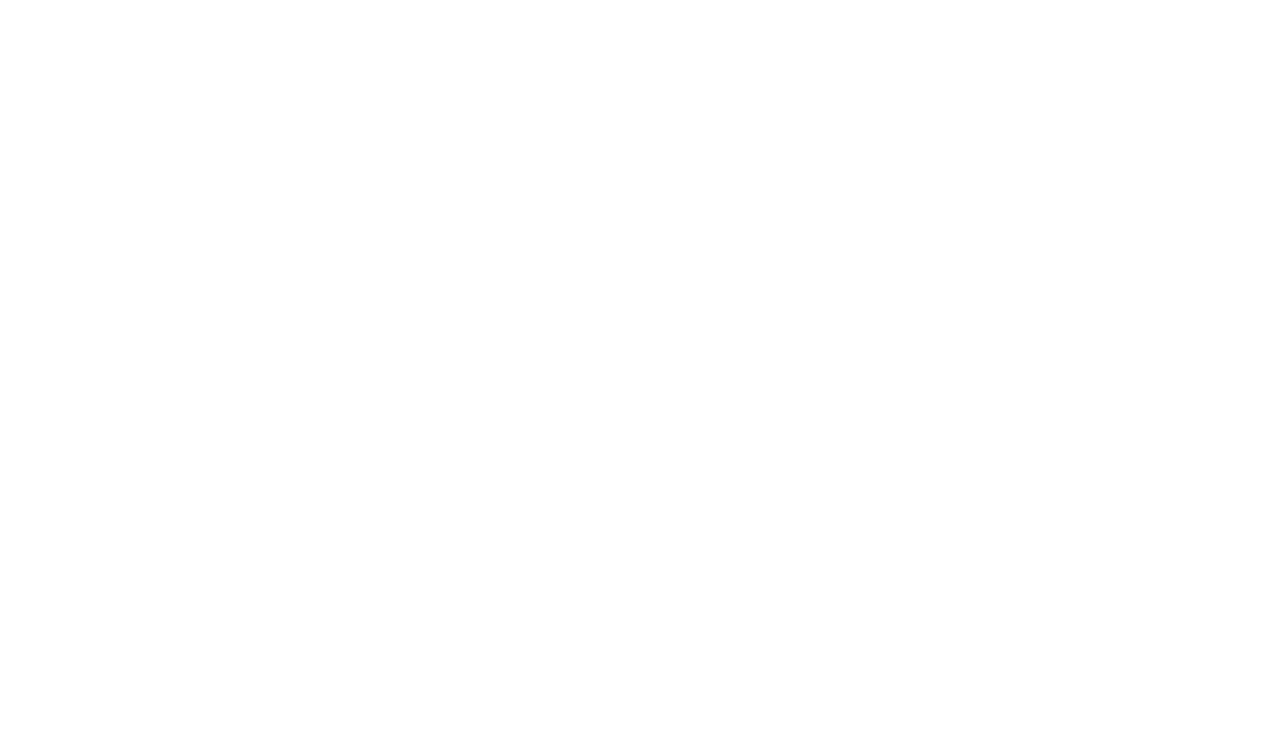
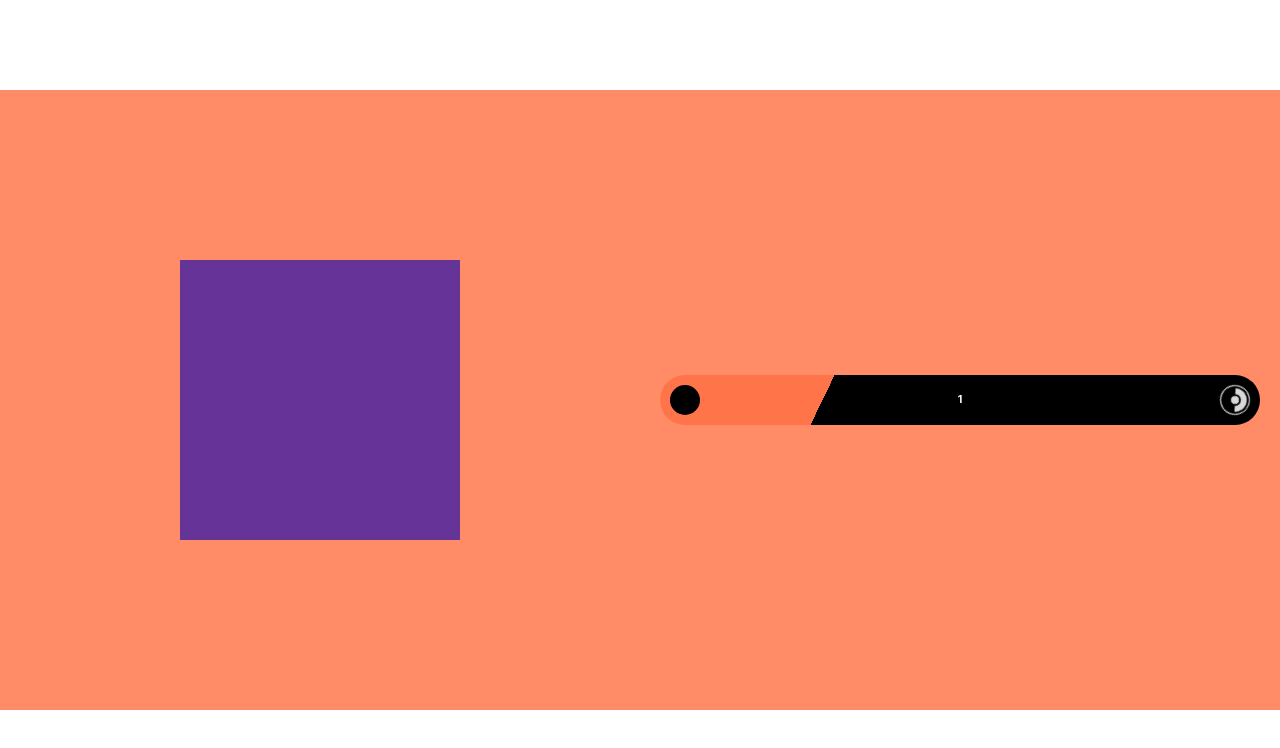
Before and after one commit to Andy-dev1/pokedex-reactjs-typescript, a React (Create React App) app: page /1 in a window 1280 px wide. Before the commit this address had no page. Shown: the top 748 px of the page. Built offline with nearby package versions, Linux system fonts and the light colour scheme; the HTML template or start-up script is replaced by a standard one.

Commit message:
More Details Button

```diff
--- a/src/App.tsx
+++ b/src/App.tsx
@@ -7,7 +7,7 @@ const App=()=>{
     <Router>
       <Routes>
         <Route path="/" element={<Home/>} />
-        <Route path="/detail" element={<Detail/>} />
+        <Route path="/:name" element={<Detail/>} />
       </Routes>
     </Router>
   );
--- a/src/components/PokemonThumbnail.tsx
+++ b/src/components/PokemonThumbnail.tsx
@@ -1,10 +1,11 @@
 import React from 'react'
-
+import {Link} from "react-router-dom";
 interface IPokemon{
     id:number;
     name:string;
     sprites:string;
     types:string;
+
 }
 
 
@@ -22,6 +23,7 @@ const PokemonThumbnail:React.FC<IPokemon>=(props)=> {
                 <h3>{props.name}</h3>
                 <small>Type: {props.types}</small>
             </div>
+            <Link to={`/${props.name}`} className="moredetail-button">More Details</Link>
         </div>
     )
 }
--- a/src/index.css
+++ b/src/index.css
@@ -113,3 +113,18 @@ body {
     min-width: 50%;
     margin-top: 1rem;
   }
+  .moredetail-button{
+    transition: 1s;
+    margin-top: 10px;
+    background-color: rgb(138, 140, 255);
+    padding: 5px 5px;
+    cursor: pointer;
+    text-decoration: none;
+    color: white;
+    border-radius: 20px;
+  }
+  .moredetail-button:hover{
+    background-color: rgb(209, 234, 255);
+    color: rgb(0, 0, 0);
+    transform: scale(1.1);
+  }
--- a/src/pages/Detail.tsx
+++ b/src/pages/Detail.tsx
@@ -1,6 +1,9 @@
+import { useParams } from 'react-router-dom';
 import './Detail.css';
 
 const Detail=()=>{
+    let { name } = useParams();
+
     return(
     <div className="box-wrapper">
         <div className='division'>
@@ -12,7 +15,7 @@ const Detail=()=>{
             <div className='pokemon-box-name'>
                 <div className='pokemon-box-name-layer'>
                     <div className='pokemon-mini-image'></div>
-                    <h6>POKEMON NAME</h6>
+                    <h6>{name}</h6>
                     <div className='pokeball-icon'></div>
                 </div>
             </div>
```
Also changed, not shown: src/pages/Home.tsx (+2 -5 lines).
